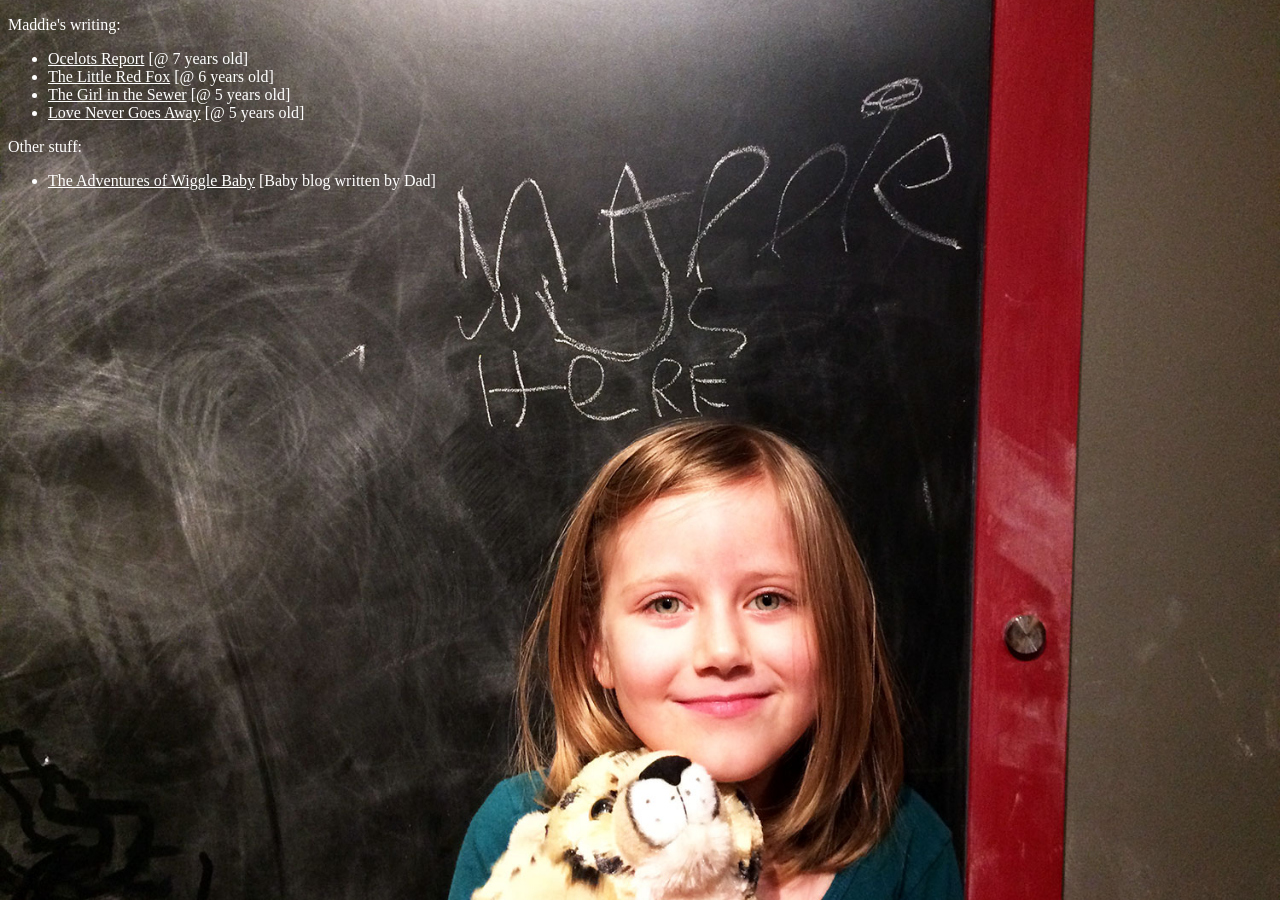
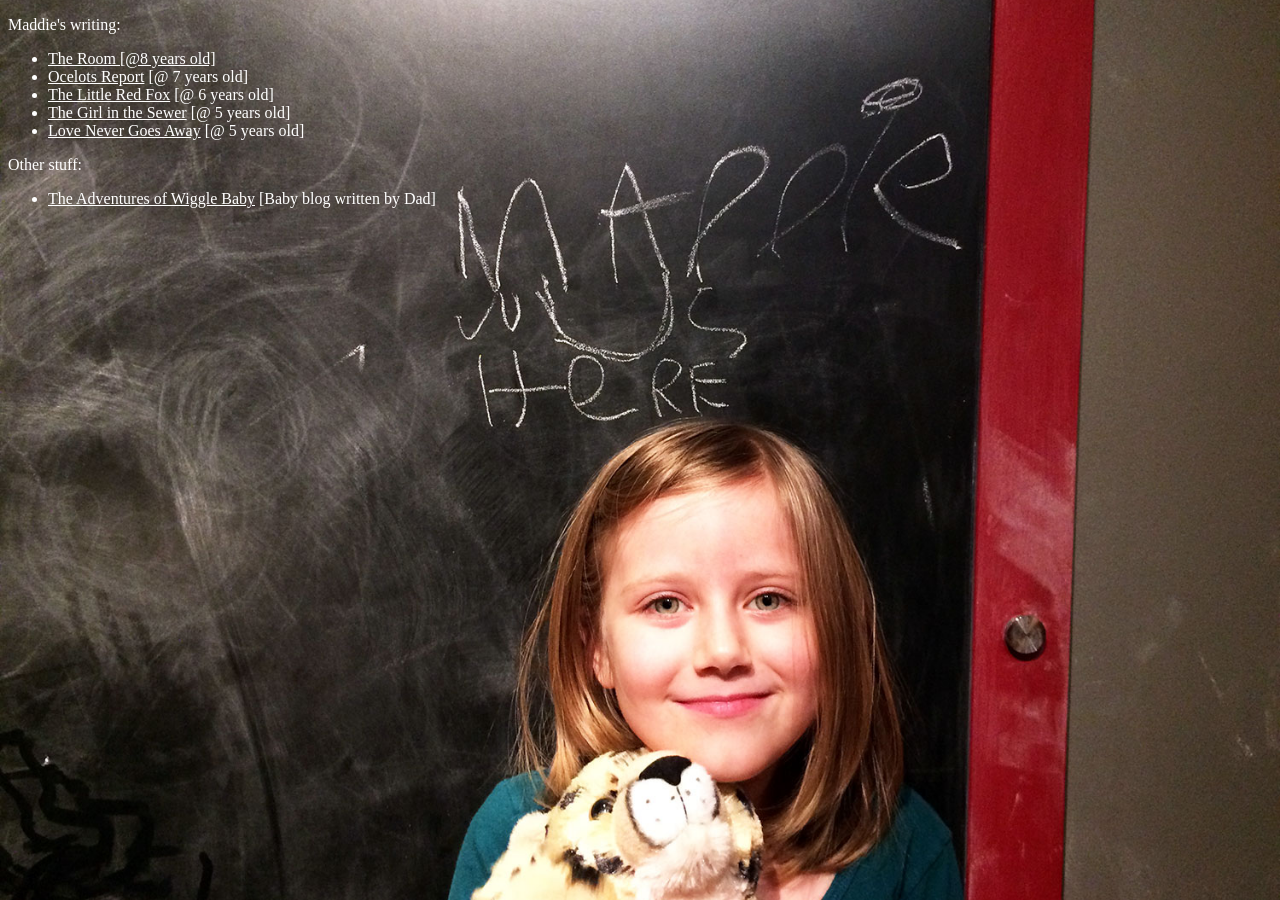
Before and after one commit to madelinedowney/madelinedowney.github.io, a Jekyll site: the page built from index.html, in a window 1280 px wide. Built offline with Jekyll 4.4.1, drawn with Linux system fonts in a browser that asks for light colours.

Commit message:
Add THE ROOM

```diff
--- a/index.html
+++ b/index.html
@@ -6,6 +6,7 @@ layout: default
   <p>Maddie's writing:</p>
   <nav>
     <ul>
+      <li><a href="https://scratch.mit.edu/projects/160245462/">The Room [@8 years old]</a></li>
       <li><a href="/assets/files/md-ocelots.pdf">Ocelots Report</a> [@ 7 years old]</li>
       <li><a href="/assets/files/md-little-red-fox.pdf">The Little Red Fox</a> [@ 6 years old]</li>
       <li><a href="http://thegirlinthesewer.tumblr.com/">The Girl in the Sewer</a> [@ 5 years old]</li>
```
